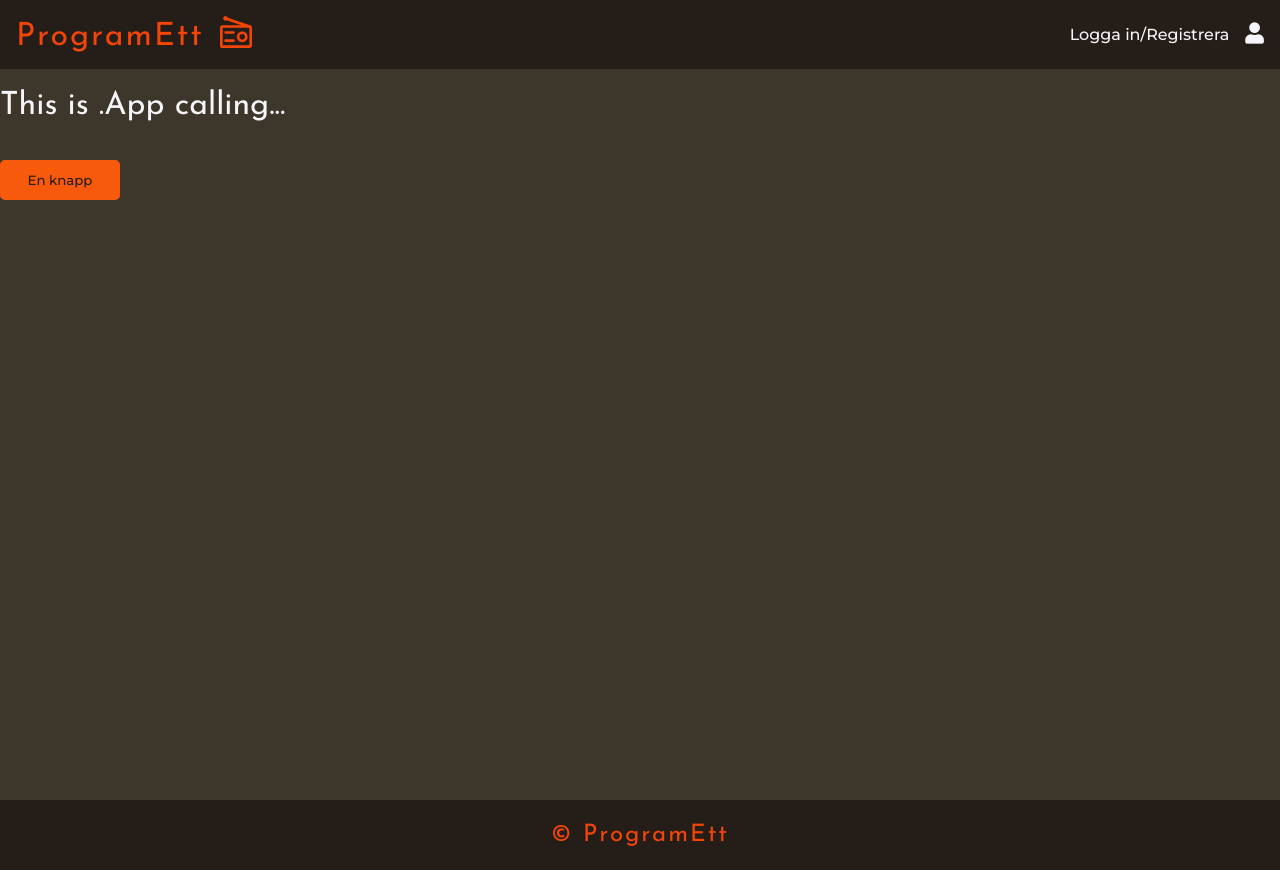
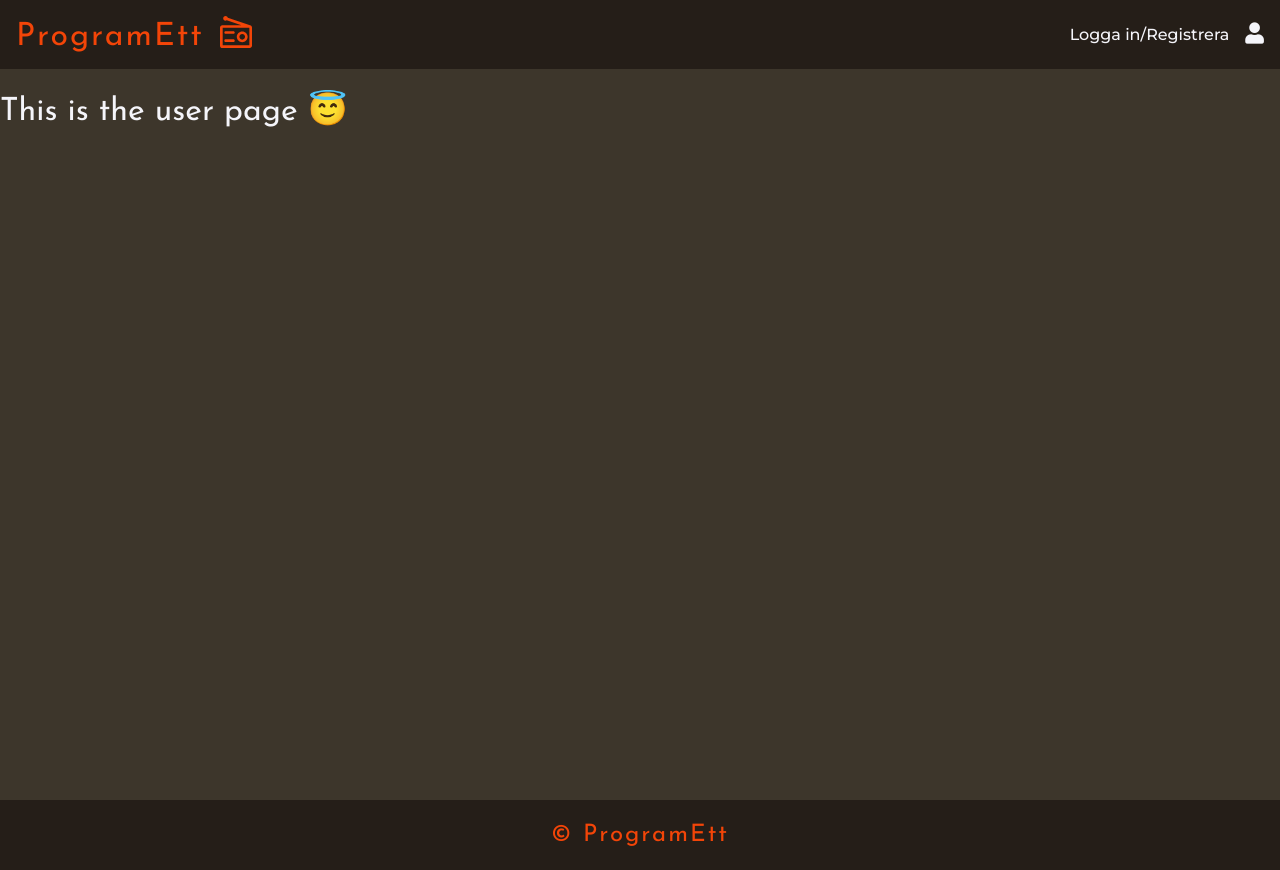
Before and after one commit to chris-mbg/radio-application, a React (Create React App) app: page /user in a window 1280 px wide. Built offline with nearby package versions, Linux system fonts and the light colour scheme; no server answers.

Commit message:
Added empty components(pages) and imported into App

```diff
--- a/src/App.js
+++ b/src/App.js
@@ -1,9 +1,11 @@
 import Footer from "./components/Footer";
 import Navbar from "./components/Navbar";
-import { BrowserRouter as Router, Link } from 'react-router-dom';
+import { BrowserRouter as Router, Route } from 'react-router-dom';
 import UserContextProvider from "./contexts/UserContext";
 import RadioContextProvider from "./contexts/RadioContext";
 import FavouriteContextProvider from "./contexts/FavouriteContext";
+import Home from "./pages/Home";
+import UserPage from "./pages/UserPage";
 
 function App() {
   return (
@@ -13,8 +15,8 @@ function App() {
           <RadioContextProvider>
             <FavouriteContextProvider>
               <Navbar />
-              <h1>This is .App calling...</h1>
-              <button>En knapp</button>
+              <Route exact path="/" component={Home} />
+              <Route exact path="/user" component={UserPage} />
             </FavouriteContextProvider>
           </RadioContextProvider>
         </UserContextProvider>
--- a/src/components/Navbar.js
+++ b/src/components/Navbar.js
@@ -12,7 +12,7 @@ const Navbar = () => {
       </NavLink>
       <div className={styles.linkWrapper}>
         <NavLink to="/">Logga in/Registrera</NavLink>
-        <NavLink to="/"><i class="fas fa-user fa-lg"></i></NavLink>
+        <NavLink to="/user"><i class="fas fa-user fa-lg"></i></NavLink>
       </div>
     </nav>
   );
--- /dev/null
+++ b/src/pages/Home.js
@@ -0,0 +1,9 @@
+const Home = () => {
+  return (
+    <div>
+      <h1>This is HOME calling...</h1>
+    </div>
+  );
+}
+
+export default Home;
--- /dev/null
+++ b/src/pages/UserPage.js
@@ -0,0 +1,9 @@
+const UserPage = () => {
+  return (
+    <div>
+      <h1>This is the user page 😇 </h1>
+    </div>
+  );
+}
+
+export default UserPage;
```
